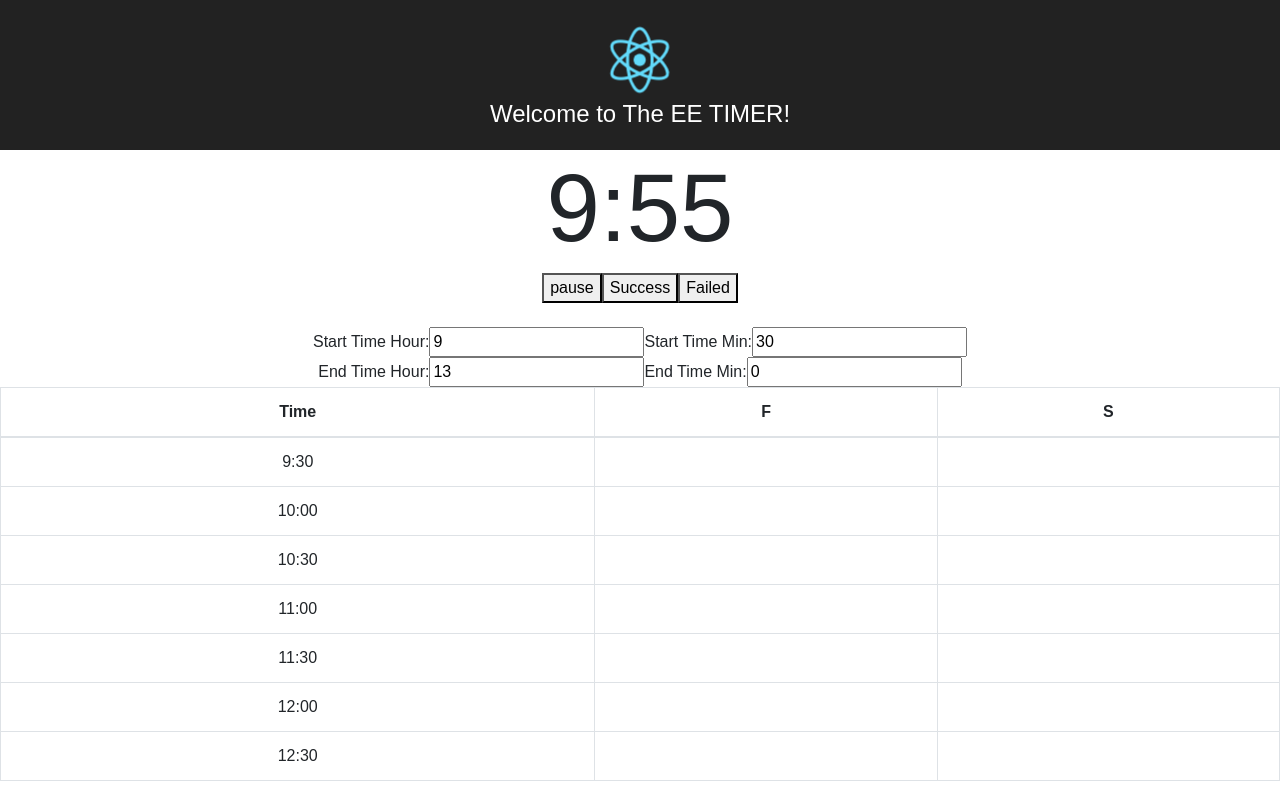
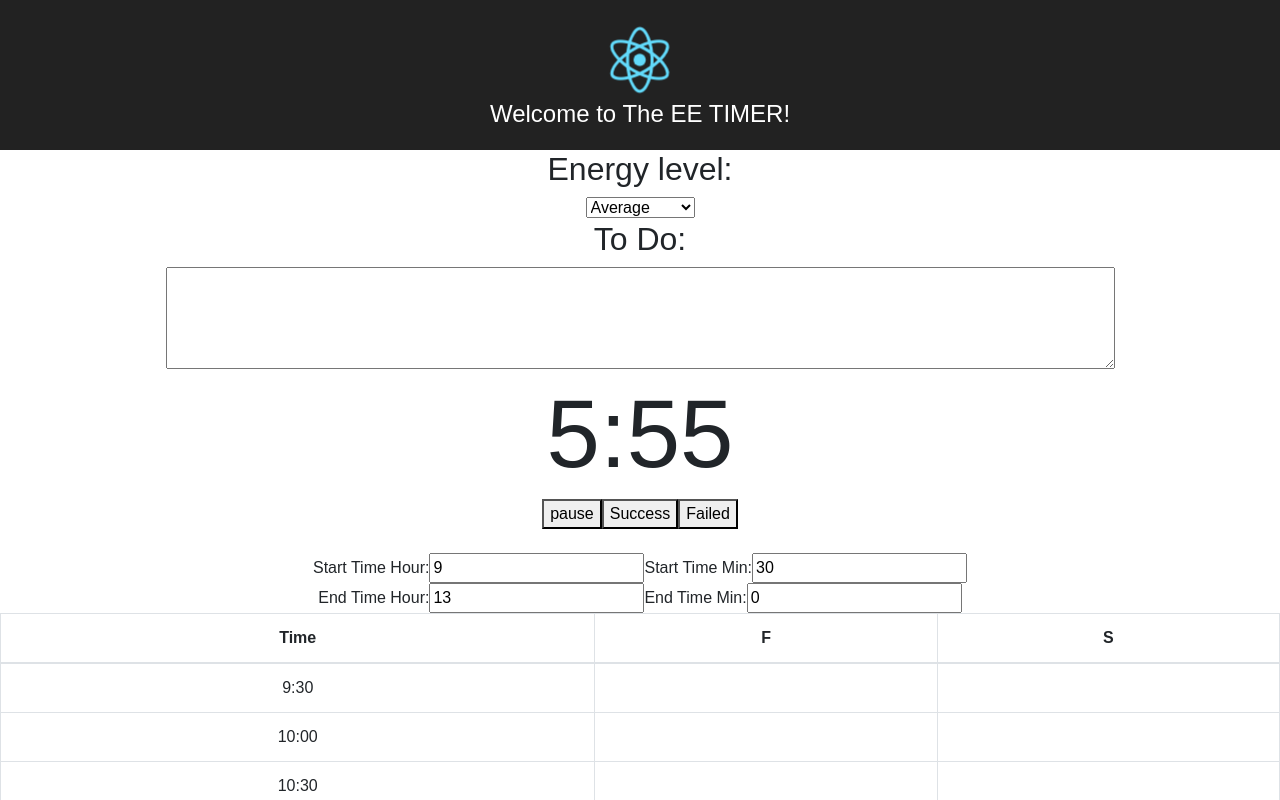
Before and after one commit to kushalk25/EETimerWeb, a React (Create React App) app in the folder ee-timer-web/: page / in a window 1280 px wide. Shown: the top 800 px of the page. Built offline with nearby package versions, Linux system fonts and the light colour scheme.

Commit message:
timer and alarm fixes

```diff
--- a/ee-timer-web/package.json
+++ b/ee-timer-web/package.json
@@ -8,7 +8,7 @@
     "react-scripts": "1.1.5"
   },
   "scripts": {
-    "start": "react-scripts start",
+    "start": "PORT=3001 react-scripts start",
     "build": "react-scripts build",
     "test": "react-scripts test --env=jsdom",
     "eject": "react-scripts eject"
--- a/ee-timer-web/src/App.js
+++ b/ee-timer-web/src/App.js
@@ -12,6 +12,21 @@ class App extends Component {
           <img src={logo} className="App-logo" alt="logo" />
           <h1 className="App-title">Welcome to The EE TIMER!</h1>
         </header>
+        <div>
+          <div>
+            <h2> Energy level: </h2>
+            <select name="level">
+              <option value="In The Zone">In The Zone</option>
+              <option value="high">High</option>
+              <option value="average" selected>Average</option>
+              <option value="low">Low</option>
+              <option value="tired">tired</option>
+            </select>
+          </div>
+          <h2> To Do: </h2>
+          <textarea rows="4" cols="100">
+          </textarea>
+        </div>
         <Timer/>
         <br/>
         <Tracker/>
--- a/ee-timer-web/src/Timer.js
+++ b/ee-timer-web/src/Timer.js
@@ -1,29 +1,42 @@
 import React, { Component } from 'react';
 
-const DEFAULT_STARTING_TIME = 600;
+const DEFAULT_STARTING_TIME = 360;
+var alarm = new Audio('http://commondatastorage.googleapis.com/codeskulptor-assets/week7-brrring.m4a');
 
 export class Timer extends Component {
 
   constructor(props) {
     super(props);
-    this.alarm = new Audio('https://interactive-examples.mdn.mozilla.net/media/examples/t-rex-roar.mp3');
     this.state = {
       currentSeconds: DEFAULT_STARTING_TIME,
-      running: true
+      running: true,
+      start: Date.now(),
+      alarm: false
     };
   }
 
   componentDidMount() {
      var intervalId = setInterval(() => {
 
-       if (this.state.currentSeconds === 0) {
-         this.setState({ running: false });
-         this.alarm.play();
-       }
+      var diff = (DEFAULT_STARTING_TIME - ((Date.now() - this.state.start) / 1000)) | 0;
 
-       if (this.state.running) {
-         this.setState({ currentSeconds: this.state.currentSeconds -1 });
-       }
+      if(!this.state.running){
+        if (this.state.alarm) {
+          alarm.play();
+        }
+        return
+      }
+
+      if (diff <= 0 && this.state.running) {
+        this.setState({ running: false });
+        this.setState({ currentSeconds: 0 });
+        this.setState({ alarm: true });
+        alarm.play();
+      }
+
+      if (this.state.running) {
+        this.setState({ currentSeconds: diff });
+      }
      }, 1000);
   }
 
@@ -48,10 +61,12 @@ export class Timer extends Component {
         <button onClick={() => {
           //TODO: increase success count
           this.setState({ currentSeconds: DEFAULT_STARTING_TIME, running: true })
+          this.setState({ start: Date.now() })
         }}> Success </button>
         <button onClick={() => {
           //TODO: increase failure count
           this.setState({ currentSeconds: DEFAULT_STARTING_TIME, running: true })
+          this.setState({ start: Date.now() })
         }}> Failed </button>
       </div>
     );
```
